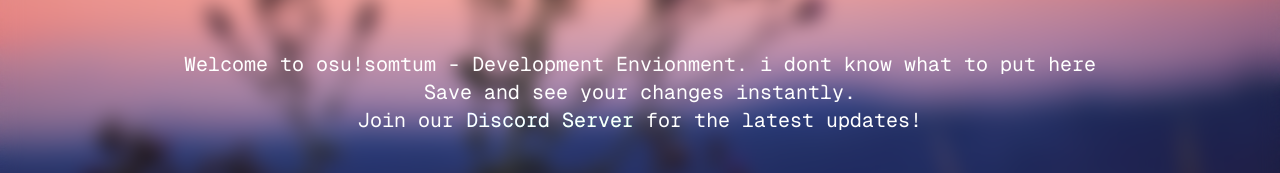
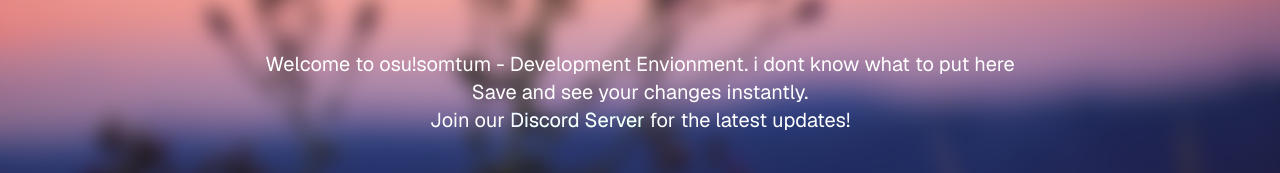
Before and after one commit to osu-somtum/somtum-frontend, a Next.js app: page / in a window 1280 px wide. Shown: the part 338-511 px from the top of the page. Built offline with nearby package versions, Linux system fonts and the light colour scheme; no server answers.

Commit message:
i forgot to change from mono to sans undertale wtf undertale wtgewg

```diff
--- a/src/app/donation/page.js
+++ b/src/app/donation/page.js
@@ -12,7 +12,7 @@
       <NavBar />
       <main className="flex flex-col gap-8 row-start-2 items-center">
       <img src={logoLink} className="h-[10.5rem] w-auto" alt="Logo" />
-        <ol className="text-bold mb-2 text-white text-xl text-sm text-center sm:text-center font-[family-name:var(--font-geist-mono)]">
+        <ol className="text-bold mb-2 text-white text-xl text-sm text-center sm:text-center font-[family-name:var(--font-geist-sans)]">
           <li>If you wish to support me.</li>
           <li className="mb-10">Please consider supporting me on one of the following platforms:</li>
           <div className="flex gap-4 items-center flex-col sm:flex-row justify-center">
--- a/src/app/error/InternalError.js
+++ b/src/app/error/InternalError.js
@@ -7,7 +7,7 @@
       <NavBar />
       <main className="flex flex-col gap-8 row-start-2 items-center">
       <img src="https://pla-ra.xyz/static/images/somtum.png" className="h-[10.5rem] w-auto" alt="Logo" />
-        <ol className="text-bold mb-2 text-white text-xl text-sm text-center sm:text-left font-[family-name:var(--font-geist-mono)]">
+        <ol className="text-bold mb-2 text-white text-xl text-sm text-center sm:text-left font-[family-name:var(--font-geist-sans)]">
           <li>Oops, 500 Internal Server Error.</li>
           <li>This error occurred because the server encounter an internal error.</li>
           <li>- Check that the URL you entered is correct.</li>
--- a/src/app/not-found.js
+++ b/src/app/not-found.js
@@ -8,7 +8,7 @@
       <NavBar />
       <main className="flex flex-col gap-8 row-start-2 items-center">
       <img src="https://pla-ra.xyz/static/images/somtum.png" className="h-[10.5rem] w-auto" alt="Logo" />
-        <ol className="text-bold mb-2 text-white text-xl text-sm text-center sm:text-left font-[family-name:var(--font-geist-mono)]">
+        <ol className="text-bold mb-2 text-white text-xl text-sm text-center sm:text-left font-[family-name:var(--font-geist-sans)]">
           <li>Oops, 404 Page not found </li>
           <li>You are looking for a page that does not exist</li>
           <li>- Check that the URL you entered is correct.</li>
--- a/src/app/page.js
+++ b/src/app/page.js
@@ -50,7 +50,7 @@
       <NavBar />
       <main className="flex flex-col gap-8 row-start-2 items-center">
       <img src={logoLink} className="h-[10.5rem] w-auto" alt="Logo" />
-        <ol className="text-bold mb-2 text-white text-xl text-sm text-center sm:text-center font-[family-name:var(--font-geist-mono)]">
+        <ol className="text-bold mb-2 text-white text-xl text-sm text-center sm:text-center font-[family-name:var(--font-geist-sans)]">
           <li>Welcome to {brandName}. i dont know what to put here</li>
           <li>Save and see your changes instantly.</li>
           <li>
```
